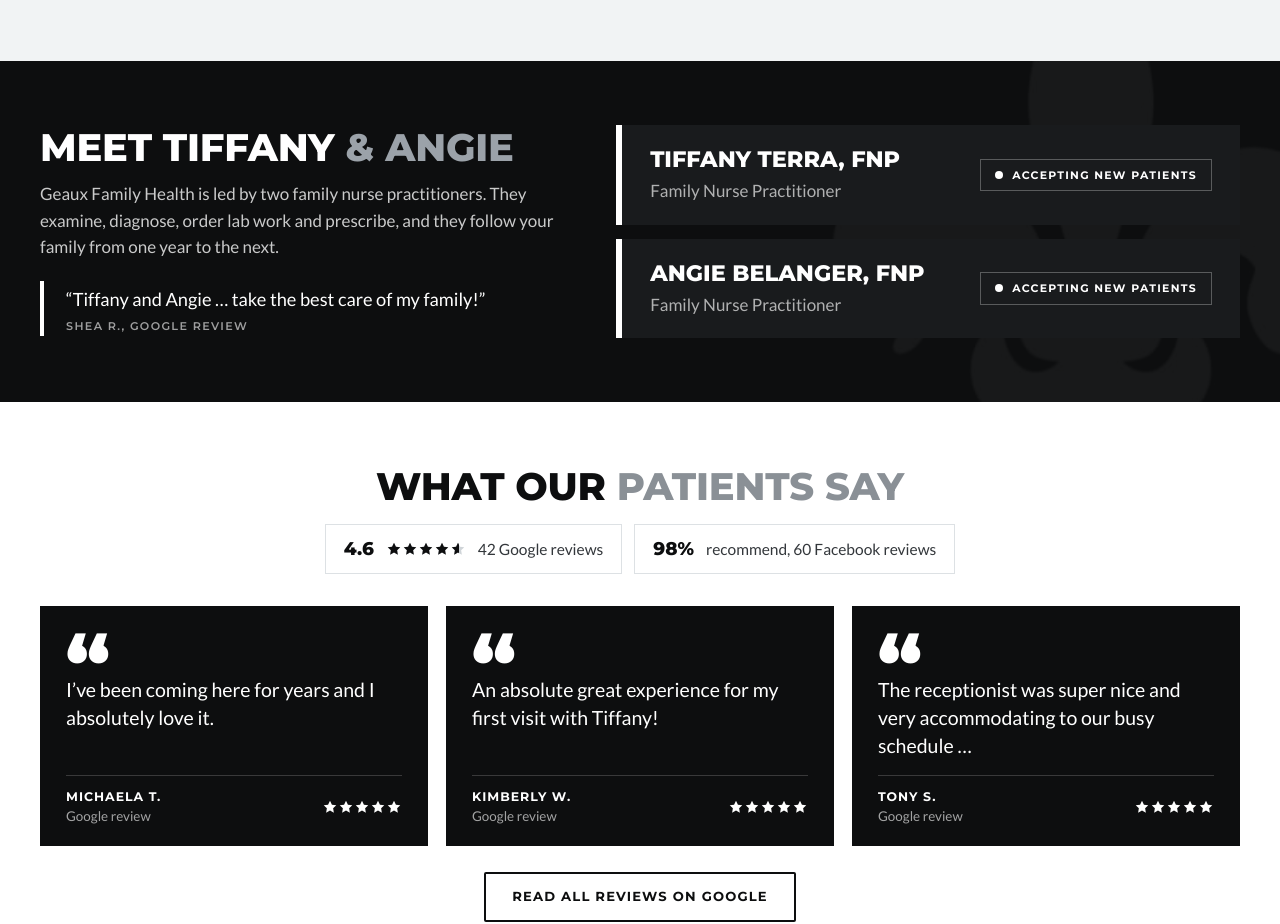
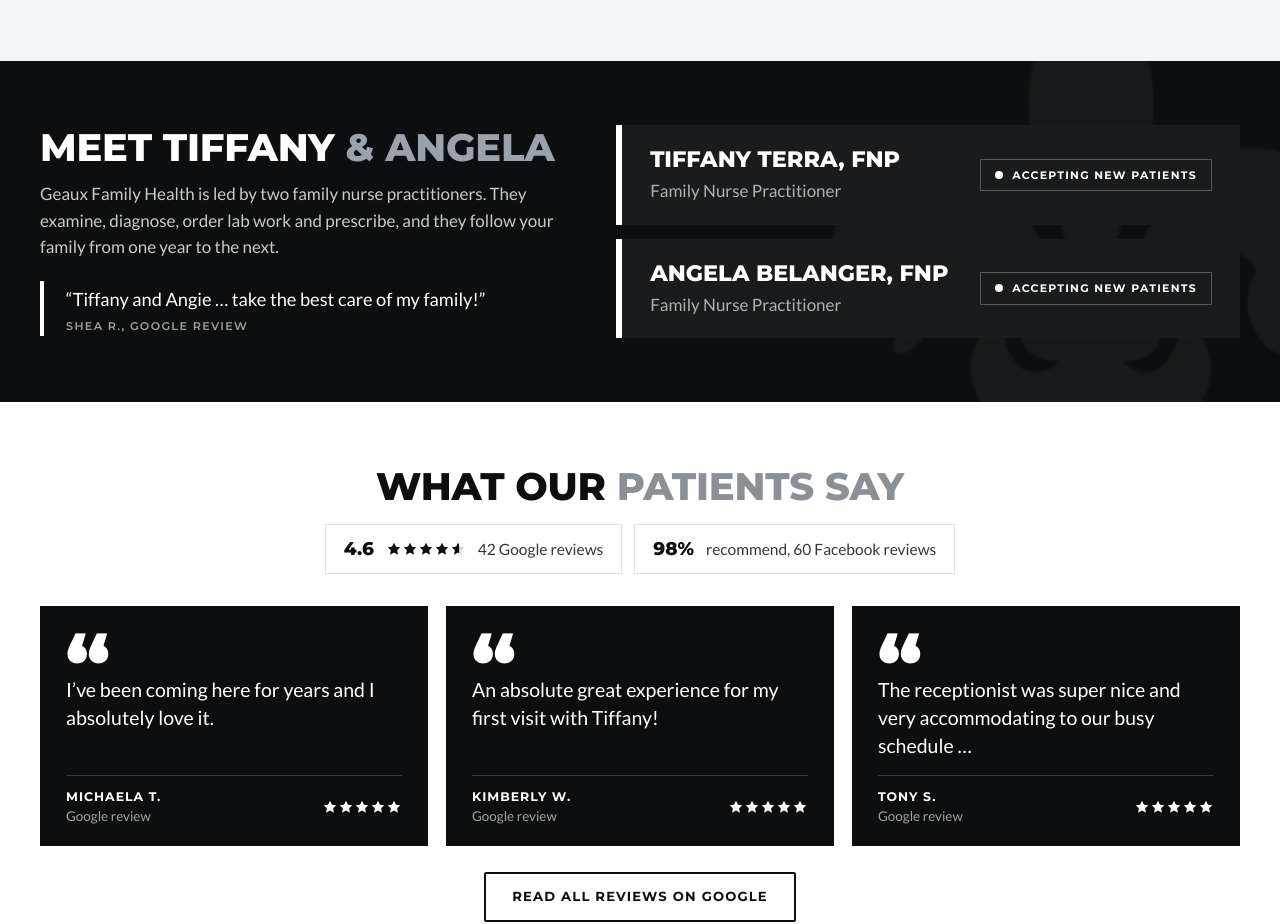
Before and after one commit to wyttmrgn/geaux-family-health, a plain HTML site: page index.html in a window 1280 px wide. Shown: the part 2154-3078 px from the top of the page. Drawn offline with Linux system fonts and the light colour scheme; a web font is replaced by a local one.

Commit message:
Use Angela Belanger's name as listed
Co-Authored-By: Claude Fable 5.2 <noreply@anthropic.com>

```diff
--- a/index.html
+++ b/index.html
@@ -673,7 +673,7 @@ h1 .script { display: block; margin: -.04em 0 0 -.03em; font-size: 1.62em; line-
   <section class="team" id="providers" aria-labelledby="team-h">
     <div class="wrap team__grid">
       <div>
-        <h2 id="team-h">Meet Tiffany <span>&amp; Angie</span></h2>
+        <h2 id="team-h">Meet Tiffany <span>&amp; Angela</span></h2>
         <p>Geaux Family Health is led by two family nurse practitioners. They examine, diagnose, order lab work and prescribe, and they follow your family from one year to the next.</p>
         <blockquote>
           “Tiffany and Angie … take the best care of my family!”
@@ -691,7 +691,7 @@ h1 .script { display: block; margin: -.04em 0 0 -.03em; font-size: 1.62em; line-
         </div>
         <div class="plate">
           <div>
-            <h3>Angie Belanger, FNP</h3>
+            <h3>Angela Belanger, FNP</h3>
             <p>Family Nurse Practitioner</p>
           </div>
           <span class="ok">Accepting new patients</span>
```
Also changed, not shown: 1 other file.
